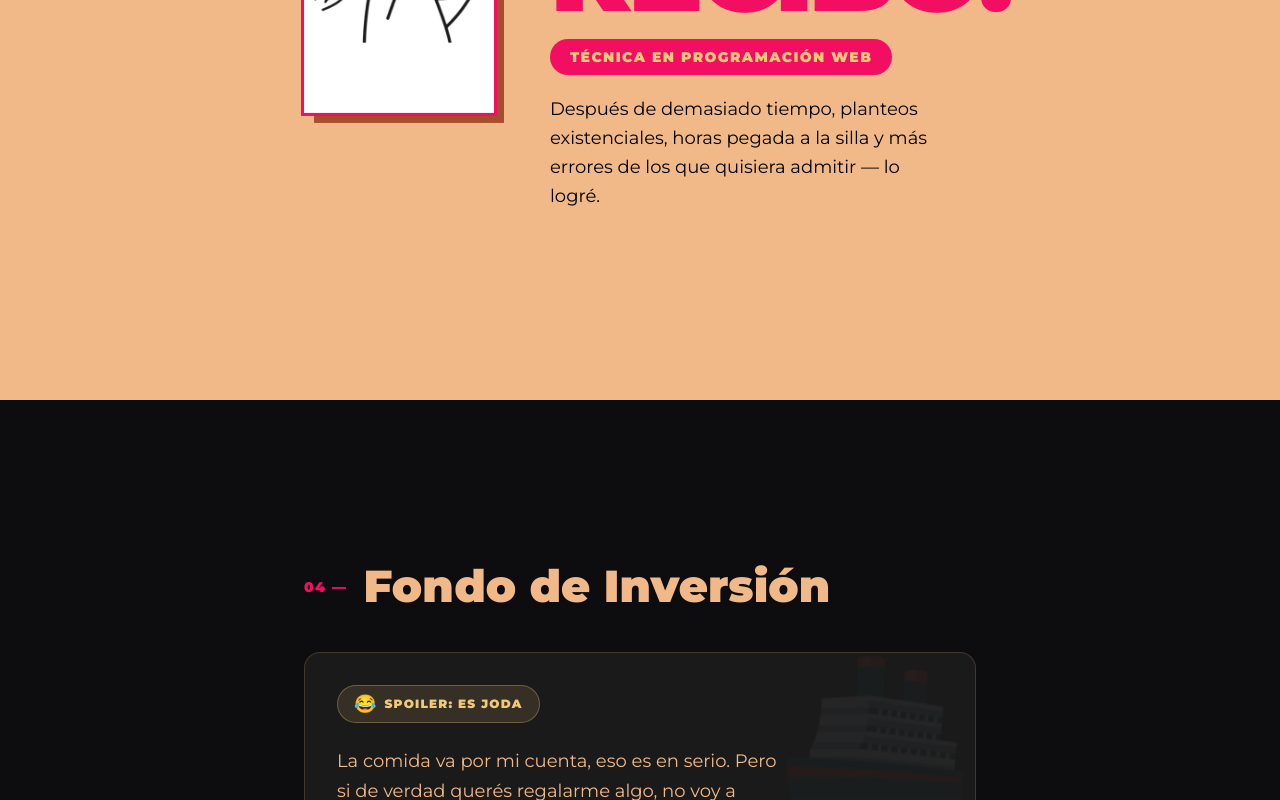
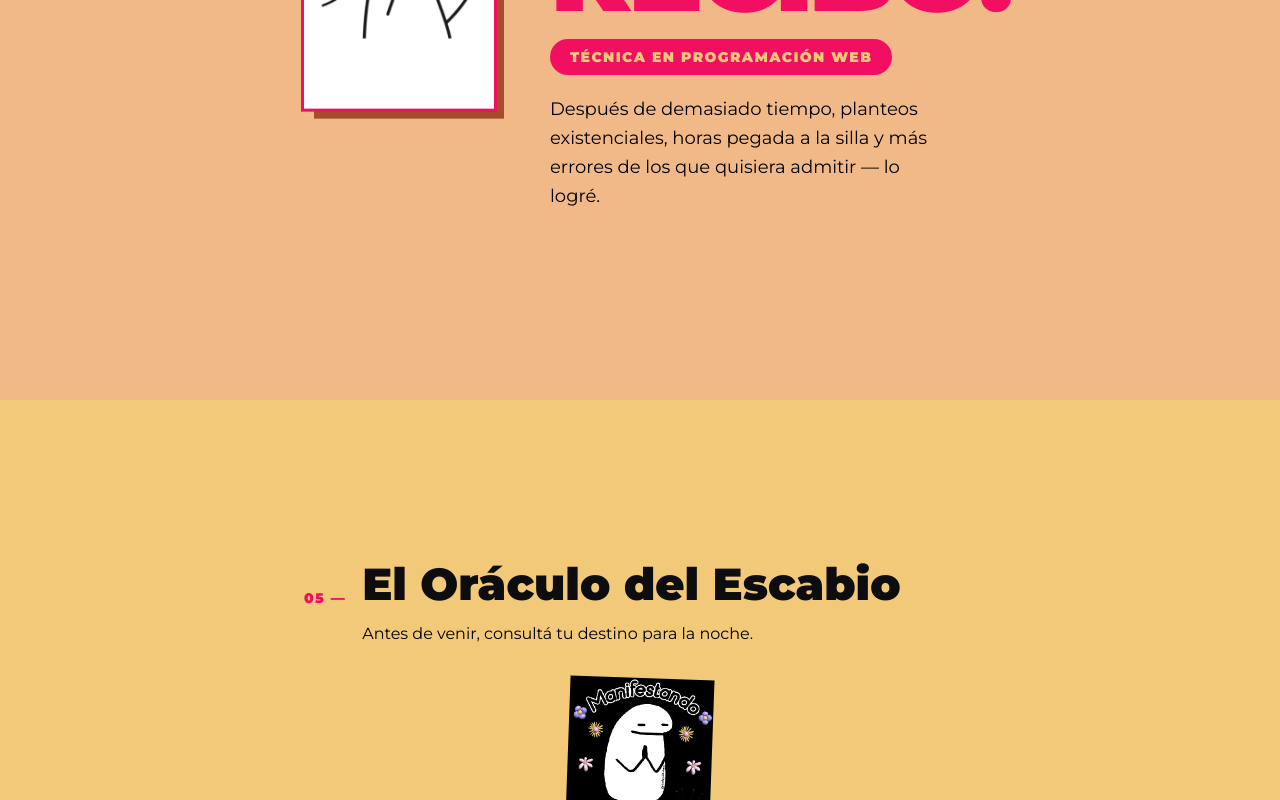
Before and after one commit to marcem22/InvitacionGraduacion, a Next.js app: page / in a window 1280 px wide. Shown: the part 2000-2800 px from the top of the page. Built offline with nearby package versions, Linux system fonts and the light colour scheme.

Commit message:
fuera seccion 4

```diff
--- a/app/page.js
+++ b/app/page.js
@@ -212,74 +212,7 @@ export default function Home() {
       {/* 3. CLÍMAX */}
       <Climax />
 
-      {/* 4. DONACIONES */}
-      <section className="min-h-screen flex items-center justify-center px-6 py-24" style={{ background: "#0D0D0F" }}>
-        <motion.div
-          variants={stagger}
-          initial="hidden"
-          whileInView="show"
-          viewport={{ once: true, margin: "-80px" }}
-          className="max-w-2xl w-full"
-        >
-          <motion.div variants={fadeUp} className="flex items-center gap-4 mb-8">
-            <span className="text-sm font-black tracking-widest" style={{ color: "#F20F62" }}>04 —</span>
-            <h2 className="font-black" style={{ fontSize: "clamp(1.8rem, 4vw, 2.8rem)", color: "#F2B988" }}>
-              Fondo de Inversión
-            </h2>
-          </motion.div>
 
-          <motion.div
-            variants={scaleIn}
-            className="rounded-2xl p-8 flex flex-col gap-6 relative overflow-hidden"
-            style={{ border: "1px solid #F2B98830", background: "#1A1A1A" }}
-          >
-            <div className="absolute top-0 right-0 text-[10rem] leading-none select-none pointer-events-none" style={{ opacity: 0.05 }}>
-              🚢
-            </div>
-
-            <div
-              className="inline-flex items-center gap-2 py-1 px-4 rounded-full self-start"
-              style={{ background: "#F2C87920", border: "1px solid #F2C87950" }}
-            >
-              <span className="text-lg">😂</span>
-              <span className="text-xs font-black uppercase tracking-widest" style={{ color: "#F2C879" }}>
-                Spoiler: es joda
-              </span>
-            </div>
-
-            <p className="text-lg leading-relaxed max-w-md relative z-10" style={{ color: "#F2B988" }}>
-              La comida va por mi cuenta, eso es en serio. Pero si de verdad querés regalarme algo, no voy a decir que no. Mi sueño es conocer Nueva York, así que cualquier aporte al fondo del Queen Mary 2 es bienvenido. 🚢
-            </p>
-
-            <div className="flex flex-col gap-2 relative z-10">
-              <p className="text-sm font-black uppercase tracking-widest" style={{ color: "#F2C879" }}>
-                Alias — por las dudas 😇
-              </p>
-              <motion.div
-                whileHover={{ scale: 1.02 }}
-                whileTap={{ scale: 0.98 }}
-                className="inline-block rounded-xl px-6 py-4 font-black tracking-widest text-2xl cursor-pointer select-all"
-                style={{
-                  background: "#0D0D0F",
-                  border: "2px solid #F20F62",
-                  color: "#F20F62",
-                  transition: "all 0.2s",
-                }}
-                onMouseEnter={e => {
-                  e.currentTarget.style.background = "#F20F62";
-                  e.currentTarget.style.color = "#F2C879";
-                }}
-                onMouseLeave={e => {
-                  e.currentTarget.style.background = "#0D0D0F";
-                  e.currentTarget.style.color = "#F20F62";
-                }}
-              >
-                marcemancini22
-              </motion.div>
-            </div>
-          </motion.div>
-        </motion.div>
-      </section>
 
       {/* 5. TAROT */}
       <section className="min-h-screen flex items-center justify-center px-6 py-24" style={{ background: "#F2C879" }}>
```
